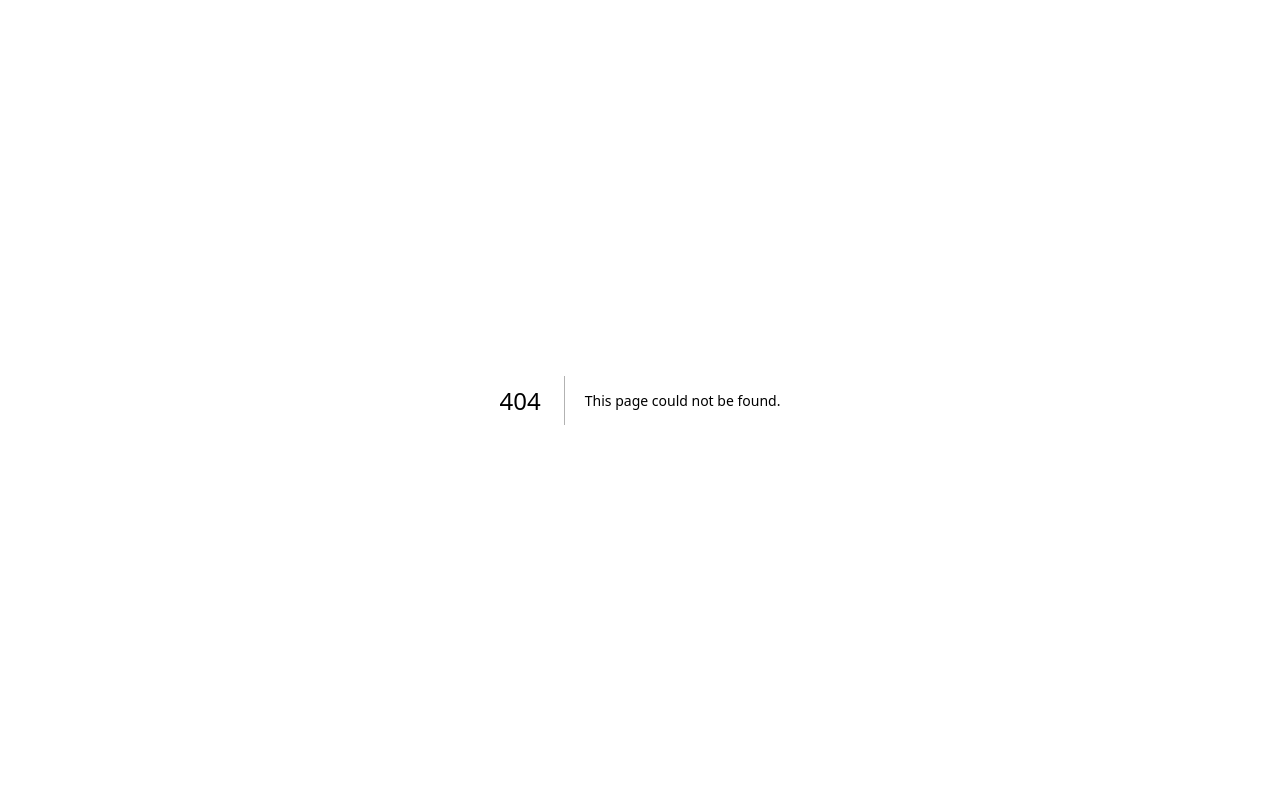
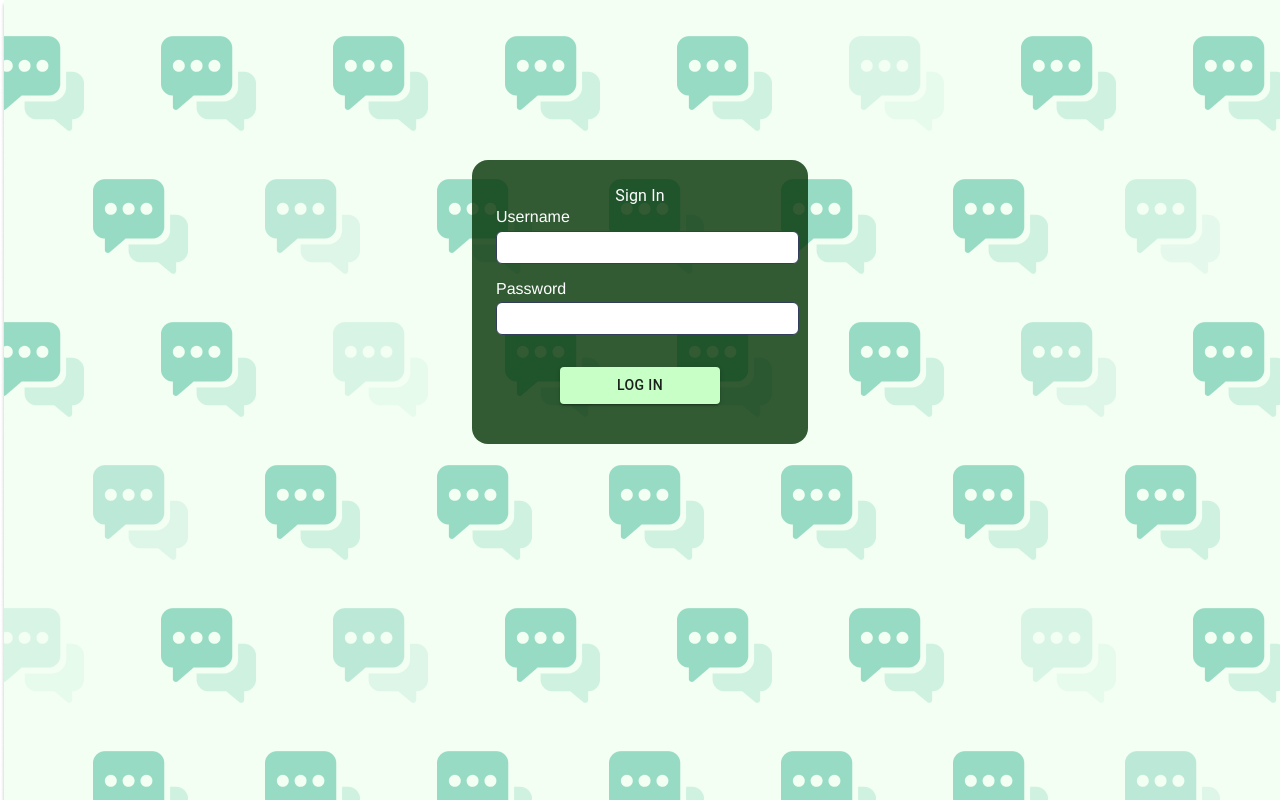
Before and after one commit to jasmine-dragons/sage, a Next.js app in the folder my-app/: page /sign-in in a window 1280 px wide. Before the commit this address had no page. Built offline with nearby package versions, Linux system fonts and the light colour scheme.

Commit message:
create sign-in

```diff
--- /dev/null
+++ b/my-app/pages/sign-in/index.css
@@ -0,0 +1,45 @@
+body {
+  font-family: Helvetica, Arial, sans-serif;
+  color: #333e5a;
+  min-height: 100%;
+  margin: 0;
+}
+
+.app {
+  min-height: 100vh;
+  display: flex;
+  flex-direction: column;
+  background-image: url("../../assets/Background.png");
+}
+
+main {
+  flex-grow: 1;
+}
+
+.login {
+  max-width: 18rem;
+  margin: 0 auto;
+  margin-top: 10rem;
+  background-color: #033305;
+  padding: 1.5rem;
+  border-radius: 1rem;
+  background-color: rgba(3,51,5,.8);
+}
+
+form > div {
+  width: 100%;
+  margin-bottom: 1em;
+}
+form > div > label {
+  color: white;
+  display: block;
+  margin-bottom: 0.3em;
+}
+form > div > input {
+  display: block;
+  width: 100%;
+  font-size: 16px;
+  padding: 0.4em;
+  border-radius: 6px;
+  border: 1px solid #333e5a;
+}
--- /dev/null
+++ b/my-app/pages/sign-in/index.js
@@ -0,0 +1,54 @@
+import React from "react";
+import Button from '@mui/material/Button';
+import { Typography } from "@mui/material";
+import './index.css'
+import { ThemeProvider } from "@mui/material/styles";
+import theme from '../../theme.js';
+
+const SignIn = ({
+  username,
+  handleUsernameChange,
+  roomName,
+  handleRoomNameChange,
+  handleSubmit,
+}) => {
+  return (
+    <div className="app">
+      <main>
+        <form className="login" onSubmit={handleSubmit}>
+          <Typography style={{textAlign: "center", color: "white"}}>Sign In</Typography>
+          <div>
+            <label htmlFor="username">Username</label>
+            <input
+              type="text"
+              id="username"
+              value={username}
+              onChange={handleUsernameChange}
+              required
+            />
+          </div>
+
+          <div>
+            <label htmlFor="password">Password</label>
+            <input
+              type="text"
+              id="password"
+              // value={password}
+              // onChange={handleRoomNameChange}
+              required
+            />
+          </div>
+          <ThemeProvider theme={theme}>
+            <div style={{width: "100%", display: "flex", justifyContent: "center", marginTop: "2rem"}}>
+              <Button type="submit" variant="contained" style={{width: "10rem"}} href="/request-call">
+                Log In
+              </Button>
+            </div>
+          </ThemeProvider>
+        </form>
+      </main>
+    </div>
+  );
+};
+
+export default SignIn;
```
